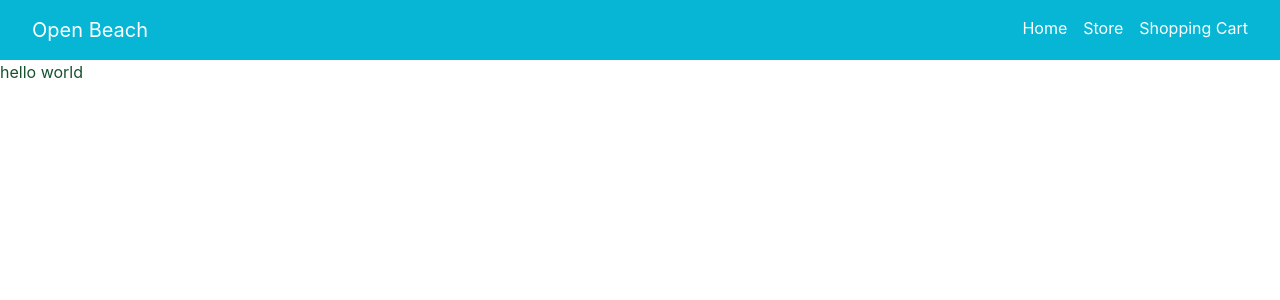
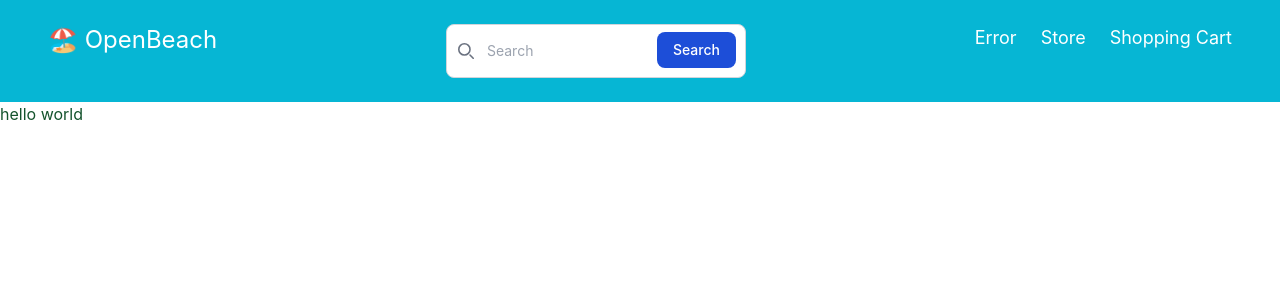
Before and after one commit to Tho-Tu/shopping-cart, a React (Vite) app: page / in a window 1280 px wide. Shown: the top 300 px of the page. Built offline with nearby package versions, Linux system fonts and the light colour scheme.

Commit message:
Add search bar

```diff
--- a/src/components/Header.tsx
+++ b/src/components/Header.tsx
@@ -1,13 +1,17 @@
 import { Link } from "react-router-dom";
+import SearchInput from "./SearchInput.tsx";
 
 function Header() {
   return (
-    <div className="flex justify-between py-4 px-8 bg-cyan-500">
-      <Link to="/" className="min-w-max text-white text-xl">
-        Open Beach
+    <div className="flex justify-between py-6 px-12 bg-cyan-500">
+      <Link to="/" className="min-w-max text-white text-2xl">
+        🏖️ OpenBeach
       </Link>
-      <nav className="flex gap-4 text-white">
-        <Link to="/home">Home</Link>
+      <div>
+        <SearchInput />
+      </div>
+      <nav className="flex gap-6 text-white text-lg">
+        <Link to="/sef">Error</Link>
         <Link to="/store">Store</Link>
         <Link to="/shopping-cart" className="min-w-max">
           Shopping Cart
--- /dev/null
+++ b/src/components/SearchInput.tsx
@@ -0,0 +1,44 @@
+export default function SearchInput() {
+  return (
+    <form>
+      <label
+        htmlFor="default-search"
+        className="mb-2 text-sm font-medium text-gray-900 sr-only dark:text-white"
+      >
+        Search
+      </label>
+      <div className="relative">
+        <div className="absolute inset-y-0 start-0 flex items-center ps-3 pointer-events-none">
+          <svg
+            className="w-4 h-4 text-gray-500 dark:text-gray-400"
+            aria-hidden="true"
+            xmlns="http://www.w3.org/2000/svg"
+            fill="none"
+            viewBox="0 0 20 20"
+          >
+            <path
+              stroke="currentColor"
+              stroke-linecap="round"
+              stroke-linejoin="round"
+              stroke-width="2"
+              d="m19 19-4-4m0-7A7 7 0 1 1 1 8a7 7 0 0 1 14 0Z"
+            />
+          </svg>
+        </div>
+        <input
+          type="search"
+          id="default-search"
+          className="block w-full p-4 px-10 ps-10 text-sm text-black border border-gray-300 rounded-lg bg-white focus:ring-blue-500 focus:border-blue-500"
+          placeholder="Search"
+          required
+        ></input>
+        <button
+          type="submit"
+          className="text-white absolute end-2.5 bottom-2.5 bg-blue-700 hover:bg-blue-800 focus:ring-4 focus:outline-none focus:ring-blue-300 font-medium rounded-lg text-sm px-4 py-2 dark:bg-blue-600 dark:hover:bg-blue-700 dark:focus:ring-blue-800"
+        >
+          Search
+        </button>
+      </div>
+    </form>
+  );
+}
```
